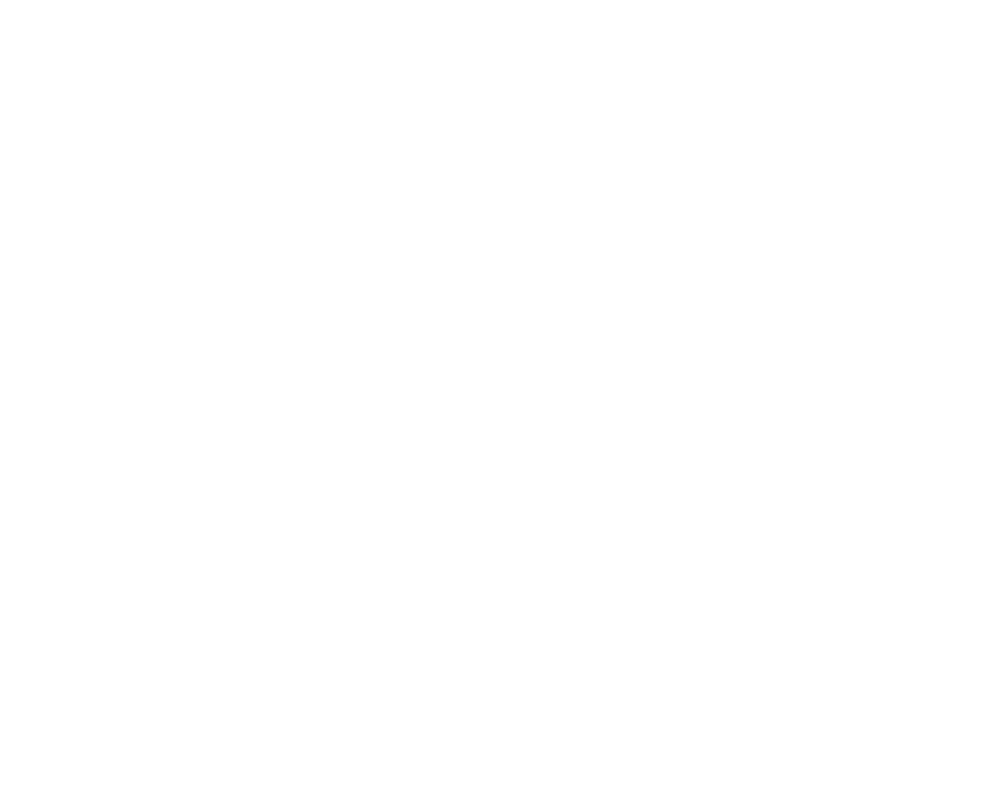
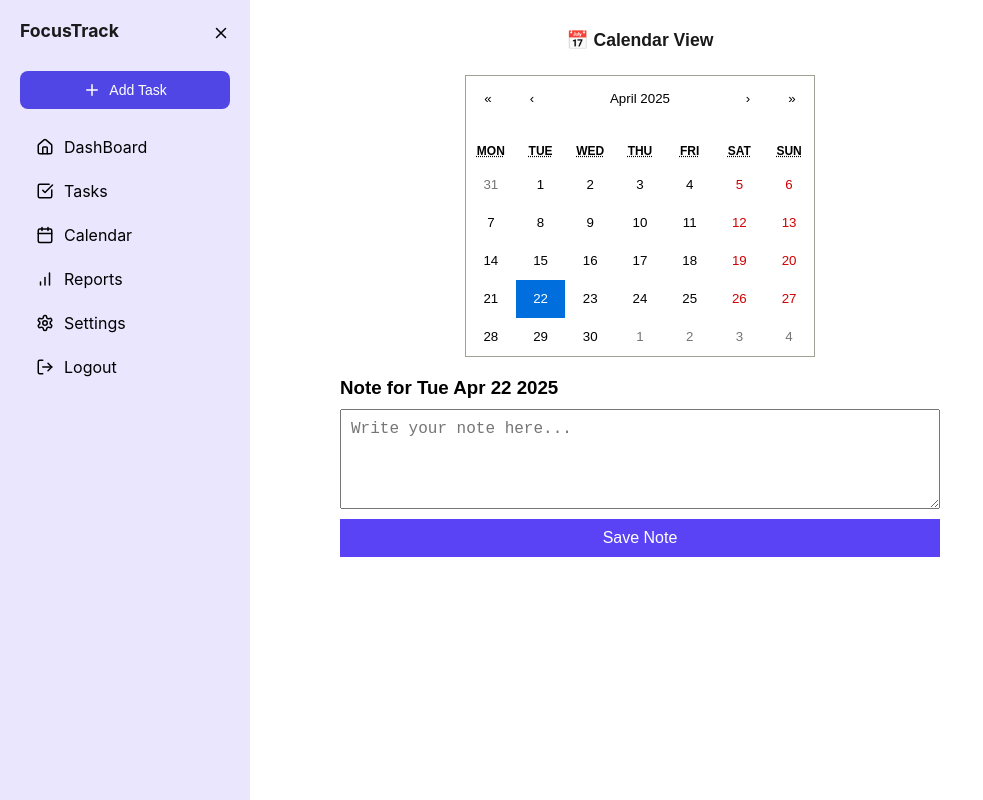
Before and after one commit to ragul24cogniwide/taskmanager, a React (Create React App) app in the folder frontend/: page /calendar in a window 1280 px wide. Before the commit this address had no page. Shown: the whole page, without its empty margins (0-983 px from the left). Built offline with nearby package versions, Linux system fonts and the light colour scheme.

Commit message:
calendar updated in the slidebar

```diff
--- a/frontend/package.json
+++ b/frontend/package.json
@@ -9,6 +9,7 @@
     "@testing-library/user-event": "^13.5.0",
     "lucide-react": "^0.501.0",
     "react": "^19.1.0",
+    "react-calendar": "^5.1.0",
     "react-dom": "^19.1.0",
     "react-router-dom": "^7.5.1",
     "react-scripts": "5.0.1",
--- a/frontend/src/App.js
+++ b/frontend/src/App.js
@@ -7,6 +7,7 @@
 import Login from "./pages/Login";
 import Register from "./pages/Register";
 import Dashboard from "./pages/Dashoard";
+import CalendarView from "./components/CalendarView";
 
 function App() {
   return (
@@ -24,6 +25,13 @@
         <Route path="/dashboard" element={<Layout />}>
           <Route index element={<Dashboard />} />
         </Route>
+
+        <Route path="*" element={<h1>404 Not Found</h1>} />
+        {/* Catch-all route for any undefined paths */}
+
+        <Route path="/calendar" element={<Layout />}>
+          <Route index element={<CalendarView />} />
+        </Route>
       </Routes>
     </Router>
   );
--- /dev/null
+++ b/frontend/src/components/CalendarView.css
@@ -0,0 +1,41 @@
+.calendar-container {
+  display: flex;
+  flex-direction: column;
+  align-items: center;
+  padding: 30px;
+  font-family: Arial, sans-serif;
+}
+
+.custom-calendar {
+  max-width: 600px;
+  margin-bottom: 20px;
+}
+
+.note-section {
+  width: 100%;
+  max-width: 600px;
+  display: flex;
+  flex-direction: column;
+}
+
+.note-section textarea {
+  width: 100%;
+  min-height: 100px;
+  padding: 10px;
+  margin: 10px 0;
+  font-size: 16px;
+  resize: vertical;
+}
+
+.note-section button {
+  padding: 10px 20px;
+  background-color: #5a43f5;
+  color: white;
+  border: none;
+  font-size: 16px;
+  cursor: pointer;
+}
+
+.note-section button:hover {
+  background-color: #5a43f5;
+}
--- /dev/null
+++ b/frontend/src/components/CalendarView.js
@@ -0,0 +1,43 @@
+import React, { useState } from "react";
+import Calendar from "react-calendar";
+import "react-calendar/dist/Calendar.css";
+import "./CalendarView.css";
+
+const CalendarView = () => {
+  const [selectedDate, setSelectedDate] = useState(new Date());
+  const [notes, setNotes] = useState({});
+  const [noteInput, setNoteInput] = useState("");
+
+  const handleDateChange = (date) => {
+    setSelectedDate(date);
+    setNoteInput(notes[date.toDateString()] || "");
+  };
+
+  const handleNoteSave = () => {
+    setNotes({ ...notes, [selectedDate.toDateString()]: noteInput });
+    alert("Note saved!");
+  };
+
+  return (
+    <div className="calendar-container">
+      <h2>📅 Calendar View</h2>
+      <Calendar
+        onChange={handleDateChange}
+        value={selectedDate}
+        className="custom-calendar"
+      />
+
+      <div className="note-section">
+        <h3>Note for {selectedDate.toDateString()}</h3>
+        <textarea
+          value={noteInput}
+          onChange={(e) => setNoteInput(e.target.value)}
+          placeholder="Write your note here..."
+        />
+        <button onClick={handleNoteSave}>Save Note</button>
+      </div>
+    </div>
+  );
+};
+
+export default CalendarView;
--- a/frontend/src/components/GetTask.js
+++ b/frontend/src/components/GetTask.js
@@ -20,7 +20,9 @@
         />
       </div>
     );
+
   }
+
 
   return (
     <div className="tasks-list">
@@ -34,6 +36,7 @@
               type="checkbox"
               checked={task.completed}
               onChange={() => toggleTaskCompletion(task.id)}
+              onClick={() => deleteTask(task.id)}
             />
           </div>
           <div className="task-content">
--- a/frontend/src/components/NewTaskModal.js
+++ b/frontend/src/components/NewTaskModal.js
@@ -22,6 +22,8 @@
     setTaskData((prev) => ({ ...prev, [name]: value }));
   };
 
+  const API_KEY = process.env.REACT_APP_API_KEY;
+
   const handleSubmit = async () => {
     if (taskData.title.trim()) {
       console.log("Submitting task data:", taskData);
@@ -32,9 +34,7 @@
           return;
         }
 
-        const response = await fetch(
-          `http://localhost:8090/api/tasks/createtasks`,
-          {
+        const response = await fetch(`${API_KEY}/api/tasks/createtasks`, {
           method: "POST",
           headers: {
             "Content-Type": "application/json",
@@ -42,8 +42,7 @@
           },
           body: JSON.stringify(taskData),
           credentials: "include", // This helps with CORS for cookies
-          }
-        );
+        });
 
         console.log("Response status:", response.status);
 
@@ -73,7 +72,7 @@
         if (!token) return;
 
         const response = await fetch(
-          `http://localhost:8090/api/tasks/updatetask/${taskData.id}`,
+          `${API_KEY}/api/tasks/updatetask/${taskData.id}`,
           {
             method: "PUT",
             headers: {
--- a/frontend/src/components/SlideBar.js
+++ b/frontend/src/components/SlideBar.js
@@ -78,7 +78,7 @@
             <li onClick={() => navigate("/home")}>
               <CheckSquare size={18} /> Tasks
             </li>
-            <li>
+            <li onClick={() => navigate("/calendar")}>
               <Calendar size={18} /> Calendar
             </li>
             <li>
--- a/frontend/src/pages/Login.js
+++ b/frontend/src/pages/Login.js
@@ -24,10 +24,12 @@
     });
   };
 
+  const API_KEY = process.env.REACT_APP_API_KEY;
+
   const handleSubmit = async (e) => {
     e.preventDefault();
     try {
-      const response = await fetch("http://localhost:8090/api/users/login", {
+      const response = await fetch(`${API_KEY}/api/users/login`, {
         method: "POST",
         headers: {
           "Content-Type": "application/json",
--- a/frontend/src/pages/Register.js
+++ b/frontend/src/pages/Register.js
@@ -29,10 +29,12 @@
     });
   };
 
+  const API_KEY = process.env.REACT_APP_API_KEY;
+
   const handleSubmit = async (e) => {
     e.preventDefault();
     try {
-      const response = await fetch("http://localhost:8090/api/users/register", {
+      const response = await fetch(`${API_KEY}/api/users/register`, {
         method: "POST",
         headers: {
           "Content-Type": "application/json",
--- a/frontend/src/pages/Tasks.js
+++ b/frontend/src/pages/Tasks.js
@@ -23,12 +23,14 @@
     return () => window.removeEventListener("resize", checkScreenSize);
   }, []);
 
+  const API_KEY = process.env.REACT_APP_API_KEY;
+
   useEffect(() => {
     const fetchTasks = async () => {
       try {
         const user_id = localStorage.getItem("user_id");
         const response = await fetch(
-          `http://localhost:8090/api/tasks/getalltasksbyid/${user_id}`,
+          `${API_KEY}/api/tasks/getalltasksbyid/${user_id}`,
           {
             method: "GET",
             headers: {
@@ -78,7 +80,7 @@
   const deleteTask = async (taskId) => {
     try {
       const response = await fetch(
-        `http://localhost:8090/api/tasks/deletetask/${taskId}`,
+        `${API_KEY}/api/tasks/deletetask/${taskId}`,
         {
           method: "DELETE",
           headers: {
```
Also changed, not shown: 1 other file (tests, documents, lock files or other folders). Lines whose indentation alone changed are shown as unchanged.
